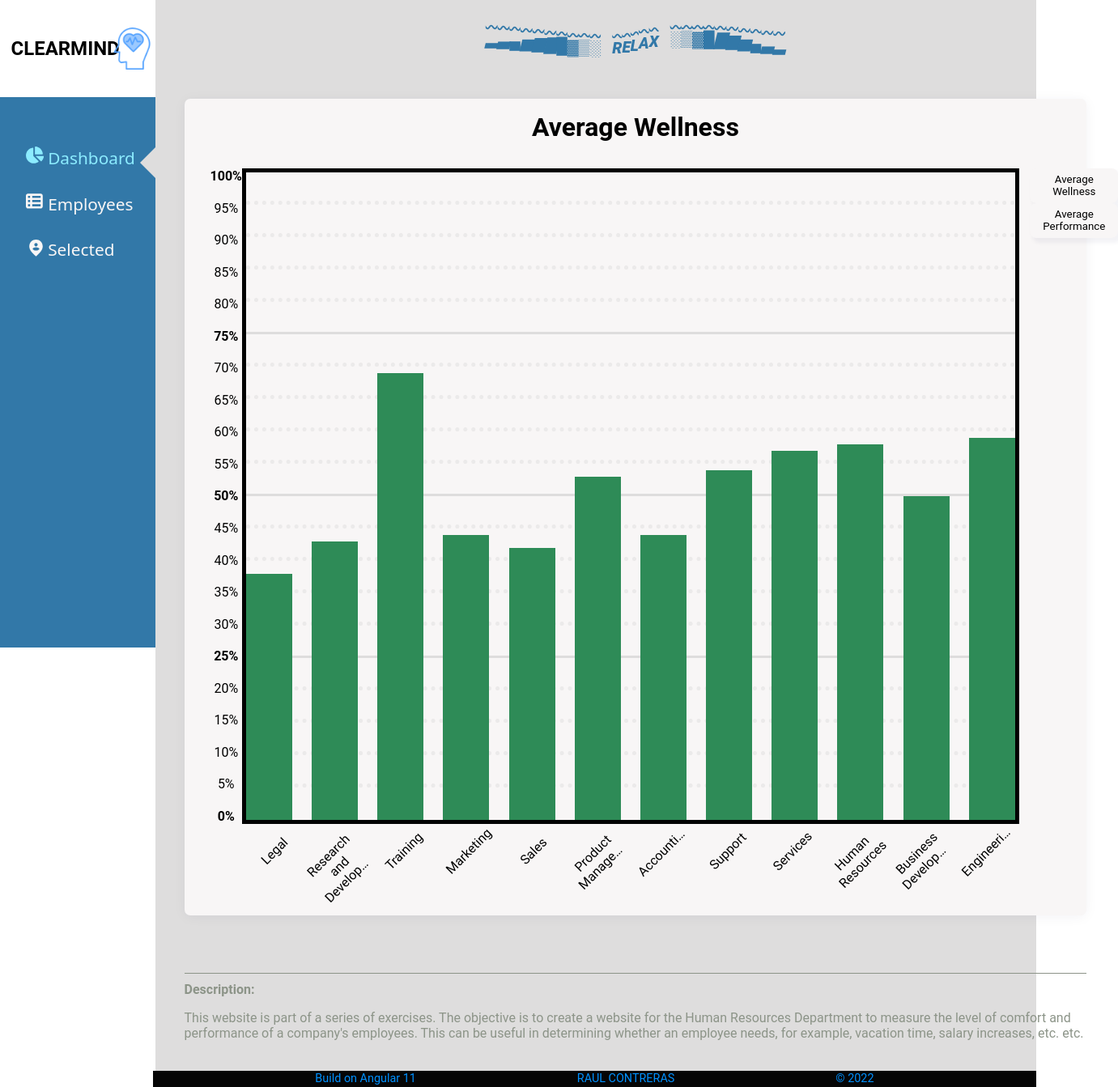
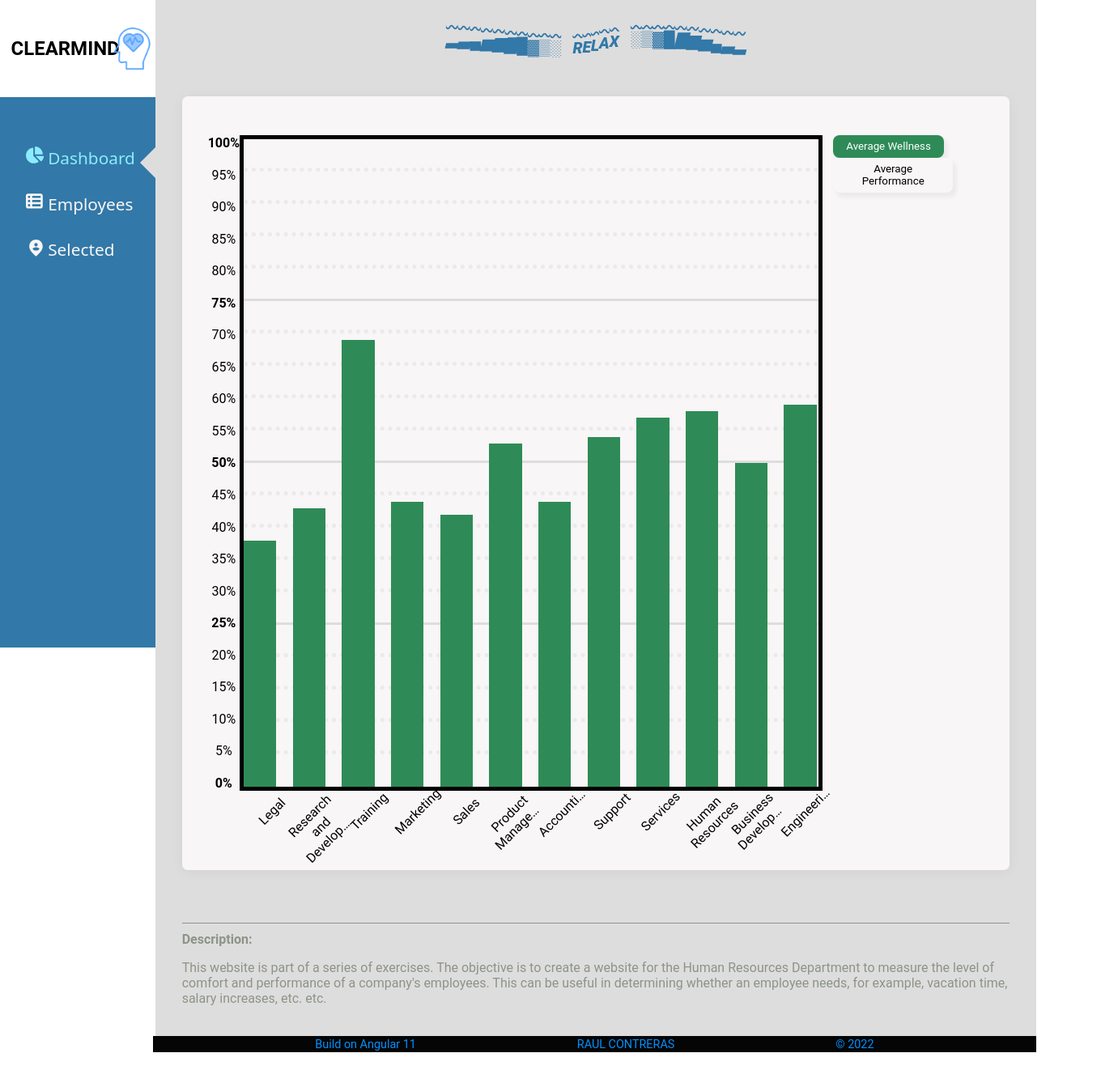
Before and after one commit to raulcontrerascamargo/technical-test-fronted, an Angular app: page /dashboard in a window 1280 px wide. Shown: the whole page at 81% size, 1381 px wide, since content can reach past the window. After the commit the page ends 1300 px from the top, so only its background shows below. Built offline with nearby package versions, Linux system fonts and the light colour scheme.

Commit message:
Update to bar-graph-component, now can show multiple bars information

```diff
--- a/src/app/components/bar-graph/bar-graph.component.html
+++ b/src/app/components/bar-graph/bar-graph.component.html
@@ -40,19 +40,25 @@
           : { bottom: line + '%', borderBottom: 'dotted 5px gray' }
       "
     ></div>
-    <span
-      class="bar"
-      *ngFor="let item of list"
 
-      [ngStyle]="{
-        width: '6%',
-        height: item.value + '%'
-      }"
-      [style.background]="colors.length > 0? colors[0] : ''"
-    ><label for="bar">{{item.value}}%</label>
-    </span>
+    <ng-container *ngFor="let array of list">
+      <div class="bar-group">
+        <span
+          *ngFor="let item of array"
+          class="bar"
+          [ngStyle]="{
+            width: 95 / elements.length + '%',
+            height: item.value + '%'
+          }"
+          [style.background]="item.color"
+          ><label for="bar">{{ item.value }}%</label>
+        </span>
+      </div>
+    </ng-container>
   </div>
   <div class="descriptions">
-    <p class="name" *ngFor="let item of elements">{{ item.name }}</p>
+    <div class="description" *ngFor="let item of descriptions">
+      <p class="name">{{ item }}</p>
+    </div>
   </div>
 </div>
--- a/src/app/components/bar-graph/bar-graph.component.scss
+++ b/src/app/components/bar-graph/bar-graph.component.scss
@@ -3,6 +3,8 @@
 .chart {
   height: 100%;
   width: 100%;
+  min-width: 300px;
+
   display: grid;
 
   .scale {
@@ -15,7 +17,7 @@
   }
 
   .square {
-    grid-column: 2 / span 2;
+    grid-column: 2 / span 20;
     height: 800px;
 
     border: solid 5px black;
@@ -32,7 +34,18 @@
       opacity: 0.1;
     }
 
+    .bar-group {
+      display: flex;
+      width: 6%;
+
+      justify-content: space-between;
+
+      margin-top: auto;
+      height: 100%;
+    }
+
     .bar {
+      position: relative;
       -moz-transition: height 0.5s;
       -ms-transition: height 0.5s;
       -o-transition: height 0.5s;
@@ -46,7 +59,13 @@
       text-align: center;
 
       label {
-        color: $white-color;
+        position: absolute;
+        right: 10%;
+        top: 0%;
+        background: $gray-color;
+        border-radius: 15px;
+        padding: 5px 8px;
+
         visibility: hidden;
       }
     }
@@ -59,12 +78,19 @@
   }
 
   .descriptions {
-    padding-top: 1.5em;
-    grid-column: 2 / span 2;
+    padding-top: 1em;
+    grid-column: 2 / span 20;
     display: flex;
     justify-content: space-between;
     align-items: flex-start;
+
+    .description {
+      position: relative;
+      width: 60px;
+      height: 50px;
+
       p {
+        position: absolute;
         font-size: 1em;
         text-overflow: ellipsis;
         overflow: hidden;
@@ -75,3 +101,4 @@
       }
     }
   }
+}
--- a/src/app/components/bar-graph/bar-graph.component.ts
+++ b/src/app/components/bar-graph/bar-graph.component.ts
@@ -6,6 +6,7 @@ import {
   SimpleChanges,
 } from '@angular/core';
 import { chartInterface } from 'src/app/interfaces/chart.interface';
+import { MatrixService } from 'src/app/services/matrix.service';
 
 @Component({
   selector: 'app-bar-graph',
@@ -13,33 +14,58 @@ import { chartInterface } from 'src/app/interfaces/chart.interface';
   styleUrls: ['./bar-graph.component.scss'],
 })
 export class BarGraphComponent implements OnInit, OnChanges {
-  @Input() elements: chartInterface[] = [];
-  @Input() colors: string[] = [];
+  @Input() elements: chartInterface[][] = [];
 
-  list: chartInterface[] = [];
+  list: chartInterface[][] = [];
 
-  constructor() {}
+  descriptions: string[] = [];
+
+  constructor(private MatrixService: MatrixService) {}
 
   ngOnInit(): void {
-    console.log("colors", this.colors)
+    this.descriptions = [];
+    this.elements.forEach((arr) => {
+      arr.forEach((e) => {
+        this.descriptions.push(e.name);
+      });
+    });
+
     this.setValues();
   }
 
   setValues() {
-    const copyArray: chartInterface[] = this.elements.map(({ ...e }) => {
-      return e;
+    const backup: chartInterface[][] = this.MatrixService.copy(this.elements);
+    this.list = [];
+
+    /* Sort and create a new array */
+    const sortArray = () => {
+      for (let i = 0; i < backup[0].length; i++) {
+        let x: chartInterface[] = [];
+        for (let j = 0; j < backup.length; j++) {
+          x.push(backup[j][i]);
+        }
+        this.list.push(x);
+      }
+    };
+
+    sortArray();
+
+    /* Create a copy of the matrix and then set the value of the bars to  0 */
+    const copy: chartInterface[][] = this.MatrixService.copy(this.list);
+    this.list.forEach((e) => {
+      e.forEach((v) => {
+        v.value = 0;
+      });
     });
 
-    this.list = copyArray.map((e) => {
-      e.value = 0.1;
-      return e;
-    });
-
+    /* Reload the values of the copy matrix into the original matrix */
     setTimeout(() => {
-      this.list.forEach((e, index) => {
-        for (let i = 0; i < this.elements[index].value; i++) {
-          e.value = i;
-        }
+      this.list.forEach((v, index) => {
+        v.forEach((e, p) => {
+          for (let i = 0; i < copy[index][p].value; i++) {
+            e.value = i;
+          }
+        });
       });
     }, 250);
   }
--- a/src/app/pages/dashboard-page/dashboard-page.component.html
+++ b/src/app/pages/dashboard-page/dashboard-page.component.html
@@ -1,13 +1,29 @@
 <div class="container">
-  <div class="title">
-    <h1>{{title}}</h1>
-  </div>
+  <div class="title"></div>
 
   <div class="graph">
-    <app-bar-graph [elements]="valueArray" [colors]="colors"></app-bar-graph>
+    <app-bar-graph [elements]="valueArray"></app-bar-graph>
     <div class="controls">
-      <button (click)="getAverageWellness()">Average Wellness</button>
-      <button (click)="getAveragePerformance()">Average Performance</button>
+      <button
+        (click)="getAverageWellness()"
+        [ngStyle]="
+          graphSelected.includes('wellness')
+            ? { background: '#2e8b57', color: '#fff' }
+            : {}
+        "
+      >
+        Average Wellness
+      </button>
+      <button
+        (click)="getAveragePerformance()"
+        [ngStyle]="
+          graphSelected.includes('performance')
+            ? { background: '#3886a7', color: '#fff' }
+            : {}
+        "
+      >
+        Average Performance
+      </button>
     </div>
   </div>
 </div>
--- a/src/app/pages/dashboard-page/dashboard-page.component.scss
+++ b/src/app/pages/dashboard-page/dashboard-page.component.scss
@@ -15,12 +15,19 @@
     width: 90%;
     padding: 2em;
     display: grid;
-    grid-template-columns:auto auto;
+    grid-template-columns: 1fr auto;
   }
 
   .controls {
-
     display: inline-block;
 
+    .color {
+      width: 16px;
+      height: 16px;
+      border-radius: 8px;
+
+      cursor: pointer;
+      text-decoration: none;
+    }
   }
 }
--- a/src/app/pages/dashboard-page/dashboard-page.component.ts
+++ b/src/app/pages/dashboard-page/dashboard-page.component.ts
@@ -1,6 +1,7 @@
 import { Component, OnInit } from '@angular/core';
 import { chartInterface } from 'src/app/interfaces/chart.interface';
 import { departmentInterface } from 'src/app/interfaces/department.interface';
+import { MatrixService } from 'src/app/services/matrix.service';
 import { PersonService } from 'src/app/services/person.service';
 
 @Component({
@@ -11,12 +12,15 @@ import { PersonService } from 'src/app/services/person.service';
 export class DashboardPageComponent implements OnInit {
   elements: string[] = [];
 
-  constructor(private personService: PersonService) {}
+  constructor(
+    private personService: PersonService,
+    private matrixService: MatrixService
+  ) {}
 
-  valueArray: chartInterface[] = [];
+  valueArray: chartInterface[][] = [];
   departments: departmentInterface[] = [];
-  colors: string[] = [];
-  title: string = '';
+
+  graphSelected: string[] = [];
 
   ngOnInit(): void {
     this.departments = this.personService.getDepartments();
@@ -25,22 +29,81 @@ export class DashboardPageComponent implements OnInit {
   }
 
   getAverageWellness() {
-    this.valueArray = this.personService
-      .getWellnessAverage()
-      .map(({ ...e }) => e);
+    if (!this.graphSelected.includes('wellness')) {
+      this.graphSelected.push('wellness');
+      this.valueArray.push(
+        this.personService.getWellnessAverage().map(({ ...e }) => {
+          e.color = '#2e8b57';
+          return e;
+        })
+      );
+      const copy: chartInterface[][] = this.matrixService.copy(this.valueArray);
 
-    this.colors = ['#2e8b57'];
-    this.title = 'Average Wellness';
+      this.valueArray = copy;
+    } else {
+      const x: chartInterface[] = this.personService
+        .getWellnessAverage()
+        .map(({ ...e }) => {
+          e.color = '#2e8b57';
+          return e;
+        });
 
-    console.log('wellness', this.valueArray);
+      this.valueArray.forEach((arr, idx) => {
+        if (JSON.stringify(arr) == JSON.stringify(x)) {
+          this.valueArray.splice(idx, 1);
+          this.graphSelected.splice(this.graphSelected.indexOf('wellness'), 1);
+        }
+      });
+
+      if (this.valueArray.length > 0) {
+        const copy: chartInterface[][] = this.matrixService.copy(
+          this.valueArray
+        );
+
+        this.valueArray = copy;
+      }
+    }
   }
 
   getAveragePerformance() {
-    this.valueArray = this.personService
-      .getPerformanceAverage()
-      .map(({ ...e }) => e);
-    this.colors = ['#3886a7'];
-    this.title = 'Average Performance';
-    console.log('performance', this.valueArray);
+    if (!this.graphSelected.includes('performance')) {
+      this.graphSelected.push('performance');
+
+      this.valueArray.push(
+        this.personService.getPerformanceAverage().map(({ ...e }) => {
+          e.color = '#3886a7';
+          return e;
+        })
+      );
+
+      const copy: chartInterface[][] = this.matrixService.copy(this.valueArray);
+
+      this.valueArray = copy;
+    } else {
+      const x: chartInterface[] = this.personService
+        .getPerformanceAverage()
+        .map(({ ...e }) => {
+          e.color = '#3886a7';
+          return e;
+        });
+
+      this.valueArray.forEach((arr, idx) => {
+        if (JSON.stringify(arr) == JSON.stringify(x)) {
+          this.valueArray.splice(idx, 1);
+          this.graphSelected.splice(
+            this.graphSelected.indexOf('performance'),
+            1
+          );
+        }
+      });
+
+      if (this.valueArray.length > 0) {
+        const copy: chartInterface[][] = this.matrixService.copy(
+          this.valueArray
+        );
+
+        this.valueArray = copy;
+      }
+    }
   }
 }
```
Lines whose indentation alone changed are shown as unchanged.
